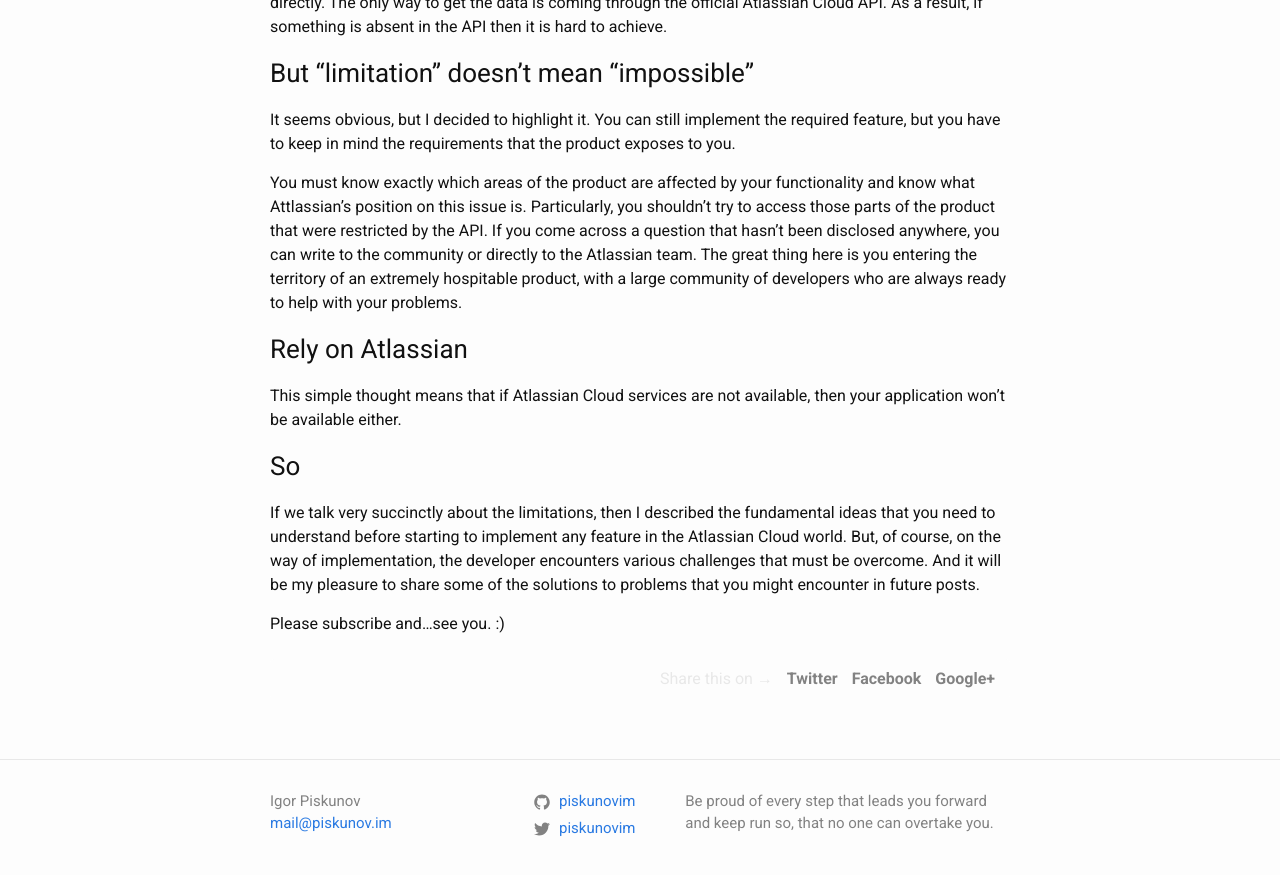
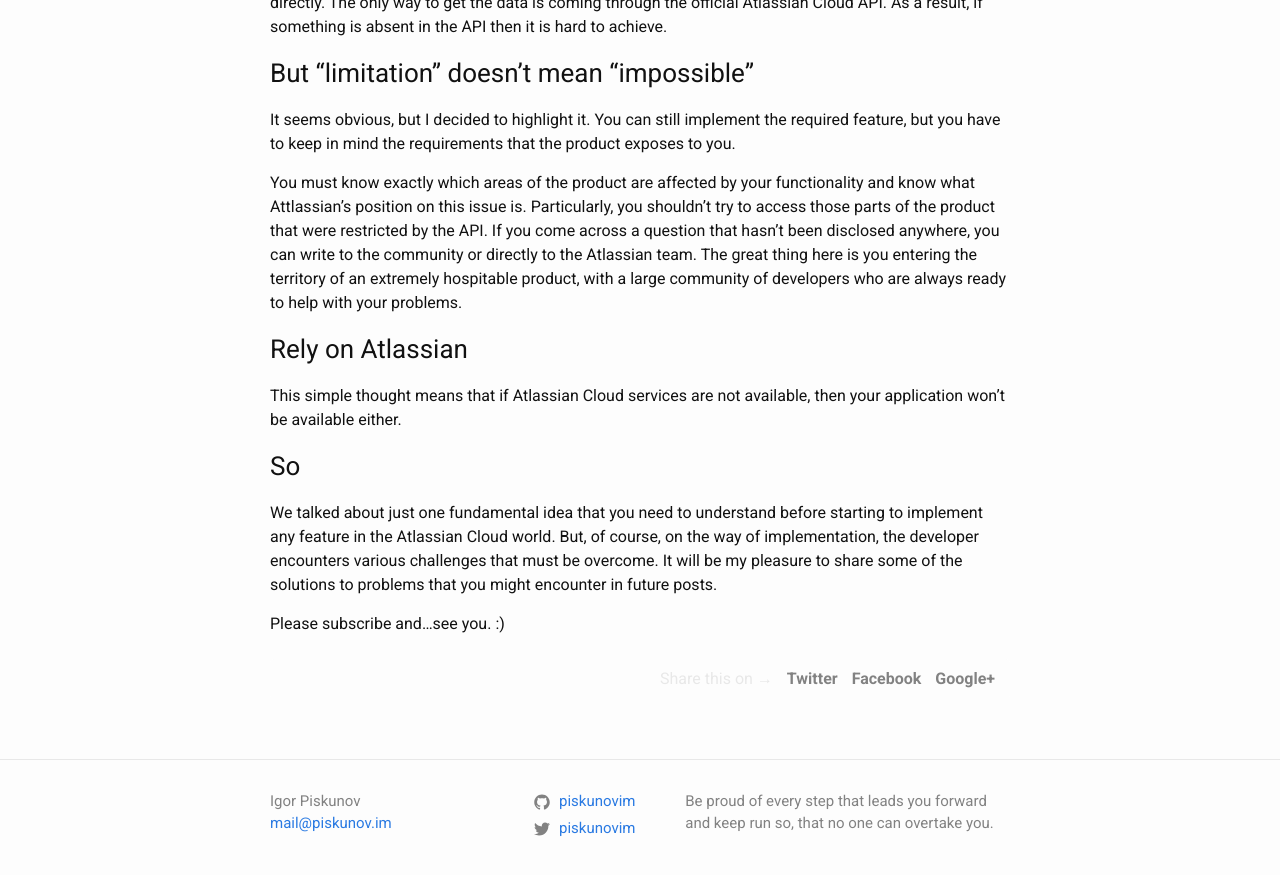
Before and after one commit to piskunovim/piskunovim, a Jekyll site: the page built from _posts/2021-11-04-three-years-as-atlassian-developer.md, in a window 1280 px wide and 900 px high, scrolled down 711 px. Shown: the top 875 px of the window. Built offline with Jekyll 4.4.1, drawn with Linux system fonts in a browser that asks for light colours; comment, search, counter and statistics services are not loaded.

Commit message:
BPOST-2021-11-04: updated ending

```diff
--- a/_posts/2021-11-04-three-years-as-atlassian-developer.md
+++ b/_posts/2021-11-04-three-years-as-atlassian-developer.md
@@ -31,6 +31,6 @@ This simple thought means that if Atlassian Cloud services are not available, th
 
 ### So
 
-If we talk very succinctly about the limitations, then I described the fundamental ideas that you need to understand before starting to implement any feature in the Atlassian Cloud world. But, of course, on the way of implementation, the developer encounters various challenges that must be overcome. And it will be my pleasure to share some of the solutions to problems that you might encounter in future posts.
+We talked about just one fundamental idea that you need to understand before starting to implement any feature in the Atlassian Cloud world. But, of course, on the way of implementation, the developer encounters various challenges that must be overcome. It will be my pleasure to share some of the solutions to problems that you might encounter in future posts.
 
 Please subscribe and...see you. :)
```
